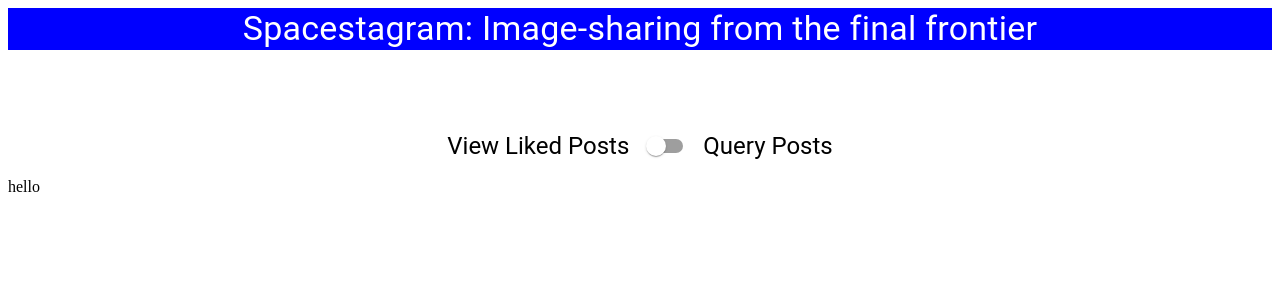
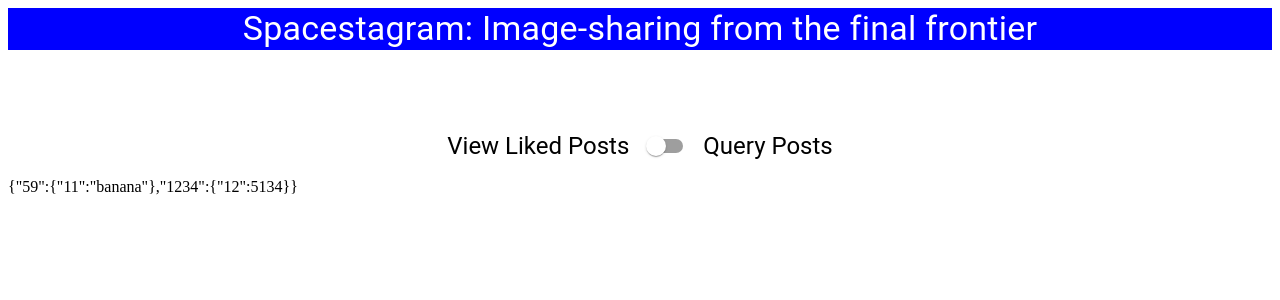
Before and after one commit to colischeng/Shopify-Frontend-Developer-Intern-Summer-2022, a React (Create React App) app: page / in a window 1280 px wide. Both pictures are taken after a click on the element 676 px from the left and 145 px from the top of the page. Shown: the top 300 px of the page. Built offline with nearby package versions, Linux system fonts and the light colour scheme; no server answers.

Commit message:
Setting up LikedPosts and LikedUnlike button components

```diff
--- a/src/App.js
+++ b/src/App.js
@@ -3,6 +3,7 @@ import { Grid } from "@mui/material";
 import { Banner } from "./components/Banner/Banner";
 import { Toggle } from "./components/Toggle/Toggle";
 import { QueryPosts } from "./components/QueryPosts/QueryPosts";
+import { LikedPosts } from "./components/LikedPosts/LikedPosts";
 
 const App = () => {
   const [view, setView] = useState(true);
@@ -17,7 +18,7 @@ const App = () => {
     <Grid>
       <Banner />
       <Toggle handleSwitch={handleSwitch} />
-      {view ? <QueryPosts /> : <div> hello</div>}
+      {view ? <QueryPosts /> : <LikedPosts />}
     </Grid>
   );
 };
--- a/src/components/LikedPosts/LikedPosts.js
+++ b/src/components/LikedPosts/LikedPosts.js
@@ -0,0 +1,7 @@
+export const LikedPosts = () => {
+  const map = new Map();
+  map.set("1234", { 12: 5134 });
+  map.set("59", { 11: "banana" });
+
+  return <div>{JSON.stringify(Object.fromEntries(map))}</div>;
+};
```
Also changed, not shown: src/components/Posts/LikeUnlikeButton.js (added, +11 -0 lines).
